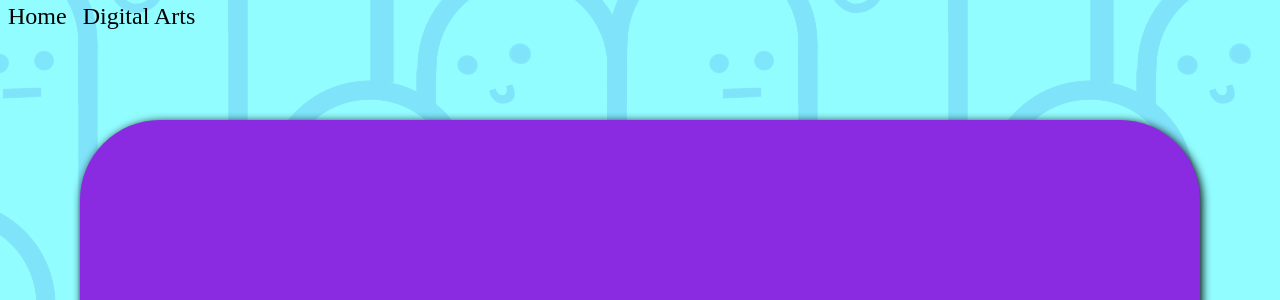
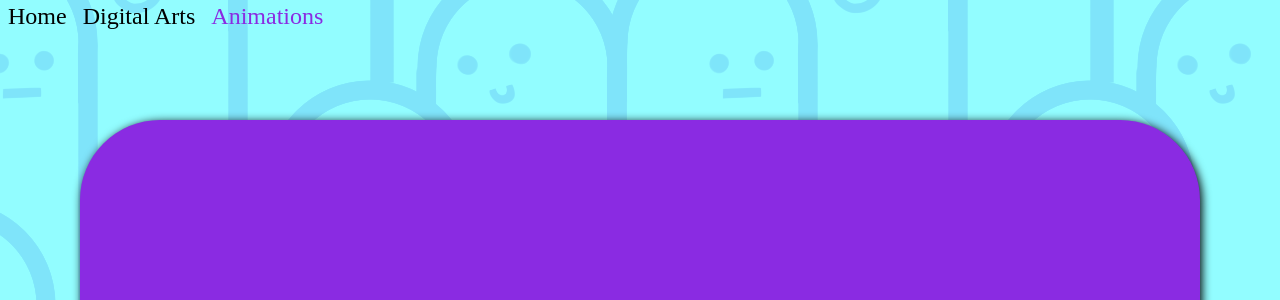
Before and after one commit to l3r0ux/Nicky-Portfolio, a Node server app: page /animations in a window 1280 px wide. Shown: the top 300 px of the page. Run offline with Node 20, Linux system fonts and the light colour scheme.

Commit message:
add colors to currently loaded page nav link

```diff
--- a/public/css/animations.css
+++ b/public/css/animations.css
@@ -2,6 +2,10 @@
     padding: 0;
     margin: 0;
     box-sizing: border-box;
+}
+
+.highlighted {
+    color: blueviolet;
 }
 
 nav {
--- a/public/css/digital-arts.css
+++ b/public/css/digital-arts.css
@@ -2,6 +2,10 @@
     padding: 0;
     margin: 0;
     box-sizing: border-box;
+}
+
+.highlighted {
+    color: blueviolet;
 }
 
 nav {
--- a/public/css/main.css
+++ b/public/css/main.css
@@ -3,6 +3,10 @@
     padding: 0;
     box-sizing: border-box;
     scroll-behavior: smooth;
+}
+
+.highlighted {
+    color: blueviolet;
 }
 
 nav {
--- a/views/animations.ejs
+++ b/views/animations.ejs
@@ -14,6 +14,7 @@
         <!-- Links look like urls so that can set the ids in javascript to navigate -->
         <a id="/">Home</a>
         <a id="/digital-arts">Digital Arts</a>
+        <a id="/animations" class="highlighted">Animations</a>
     </nav>
     <div id="section-wrap">
         <main>
--- a/views/digital-arts.ejs
+++ b/views/digital-arts.ejs
@@ -13,6 +13,7 @@
     <nav>
         <!-- Links look like urls so that can set the ids in javascript to navigate -->
         <a id="/">Home</a>
+        <a id="/digital-arts" class="highlighted">Digital Arts</a>
         <a id="/animations">Animations</a>
     </nav>
     <div id="section-wrap">
--- a/views/index.ejs
+++ b/views/index.ejs
@@ -12,7 +12,8 @@
 <body>
     <nav>
         <!-- Links look like urls so that can set the ids in javascript to navigate -->
-        <a id="/">Home</a>
+        <!-- Send these classes through when render with ejs? -->
+        <a id="/" class="highlighted">Home</a>
         <a id="/digital-arts">Digital Arts</a>
         <a id="/animations">Animations</a>
     </nav>
```
